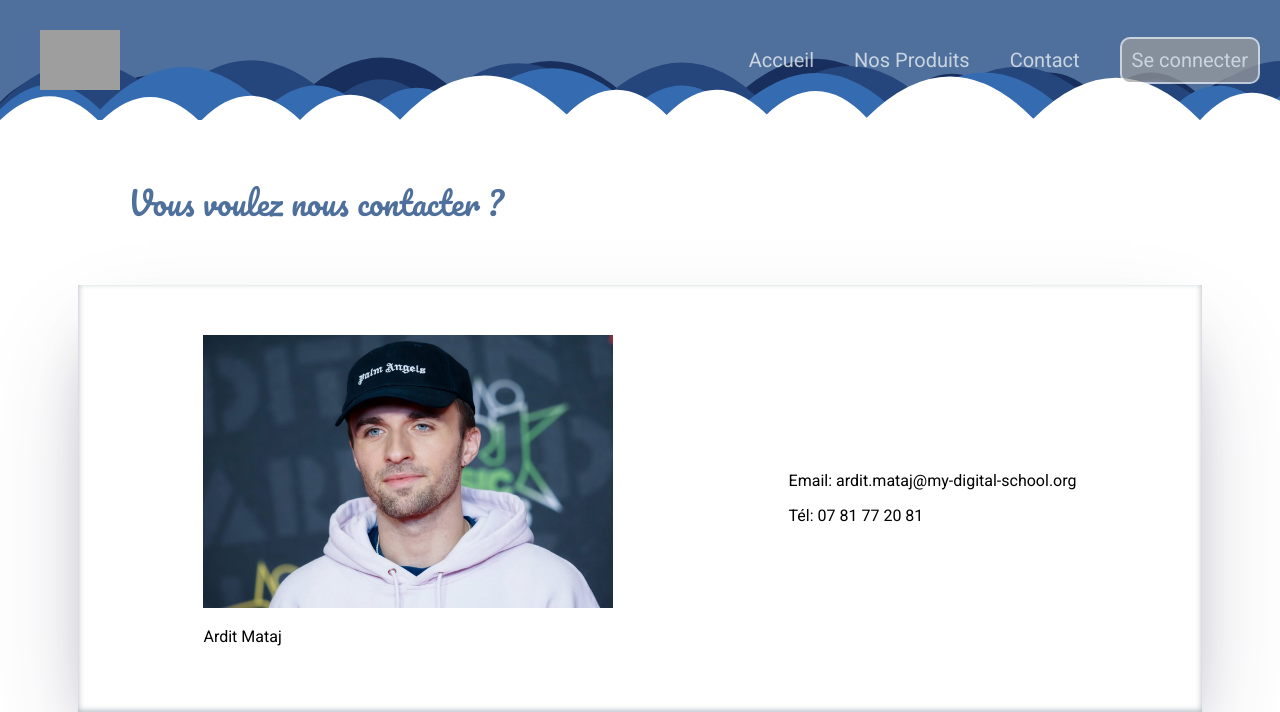
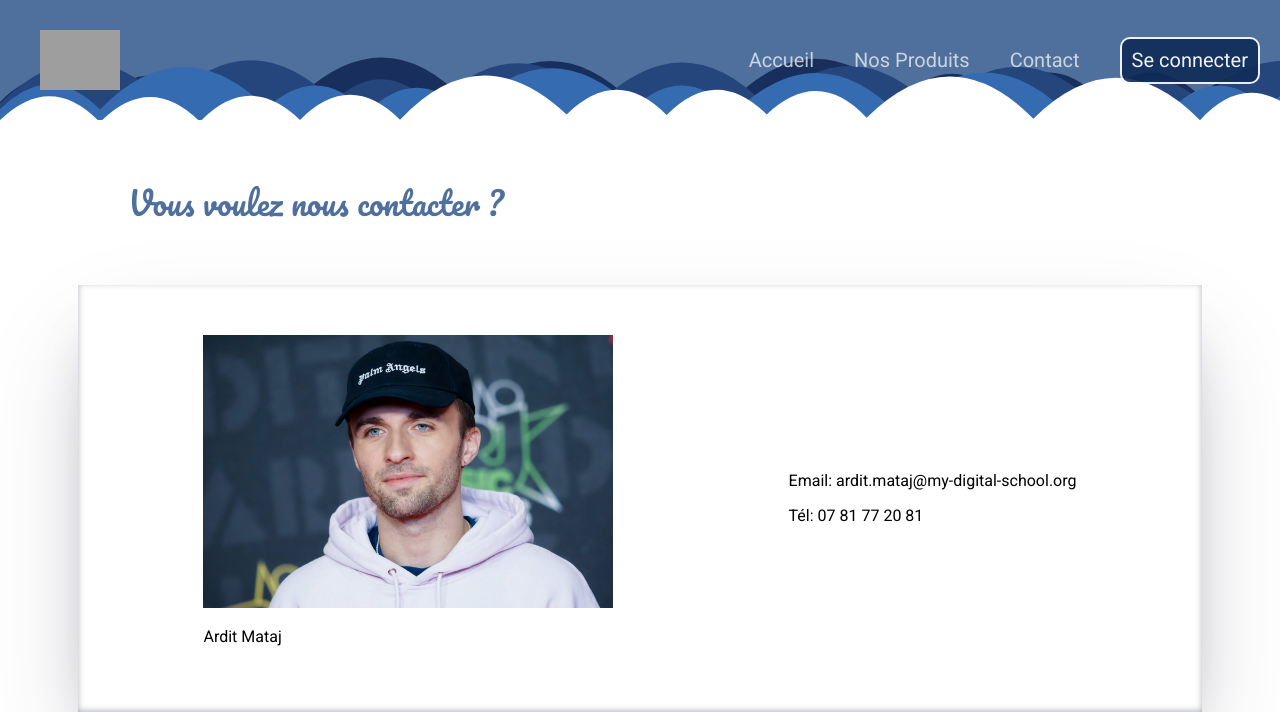
Before and after one commit to ArditMDS/Cumuloc, a Symfony app: template templates/contact/index.html.twig in a window 1280 px wide. Shown: the top 712 px of the page. Run offline with Twig, Linux system fonts and the light colour scheme; the template is opened without the code that fills it, so the values that code supplies are empty; some libraries are stand-ins or nearby versions; grey boxes are pictures that could not be loaded.

Commit message:
fix bg button

```diff
--- a/public/style/style.css
+++ b/public/style/style.css
@@ -109,11 +109,12 @@ a {
 
 .login-button {
   padding: 0.5em;
-  background-image: url("https://giphy.com/gifs/dominosukroi-animation-happy-l0Exp9C8MtM0fuWDC");
+  background-color: var(--main-bg-color);
   border: 2px solid white;
   border-radius: 10px;
   transition: .5s ease-in-out;
   cursor: pointer;
+  opacity: .9;
 }
 
 .login-button:hover {
```
